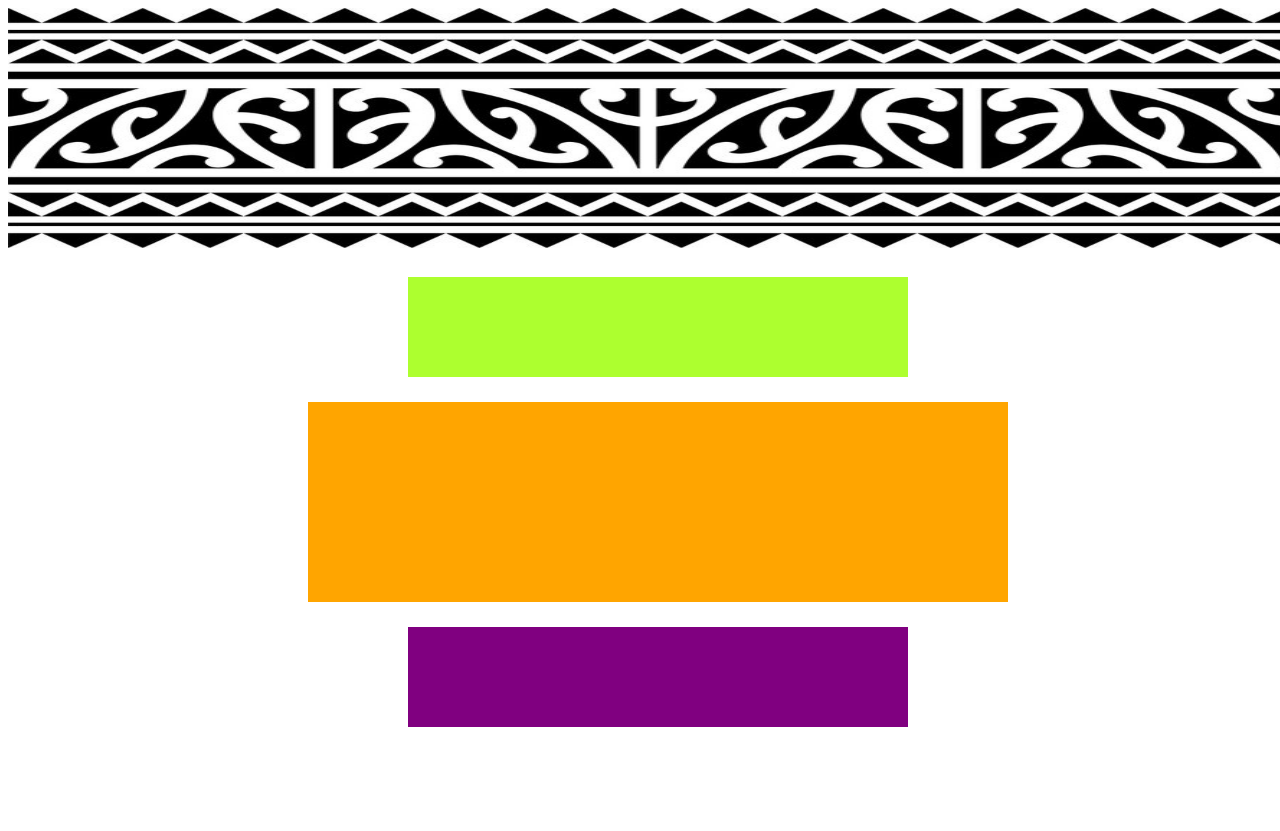
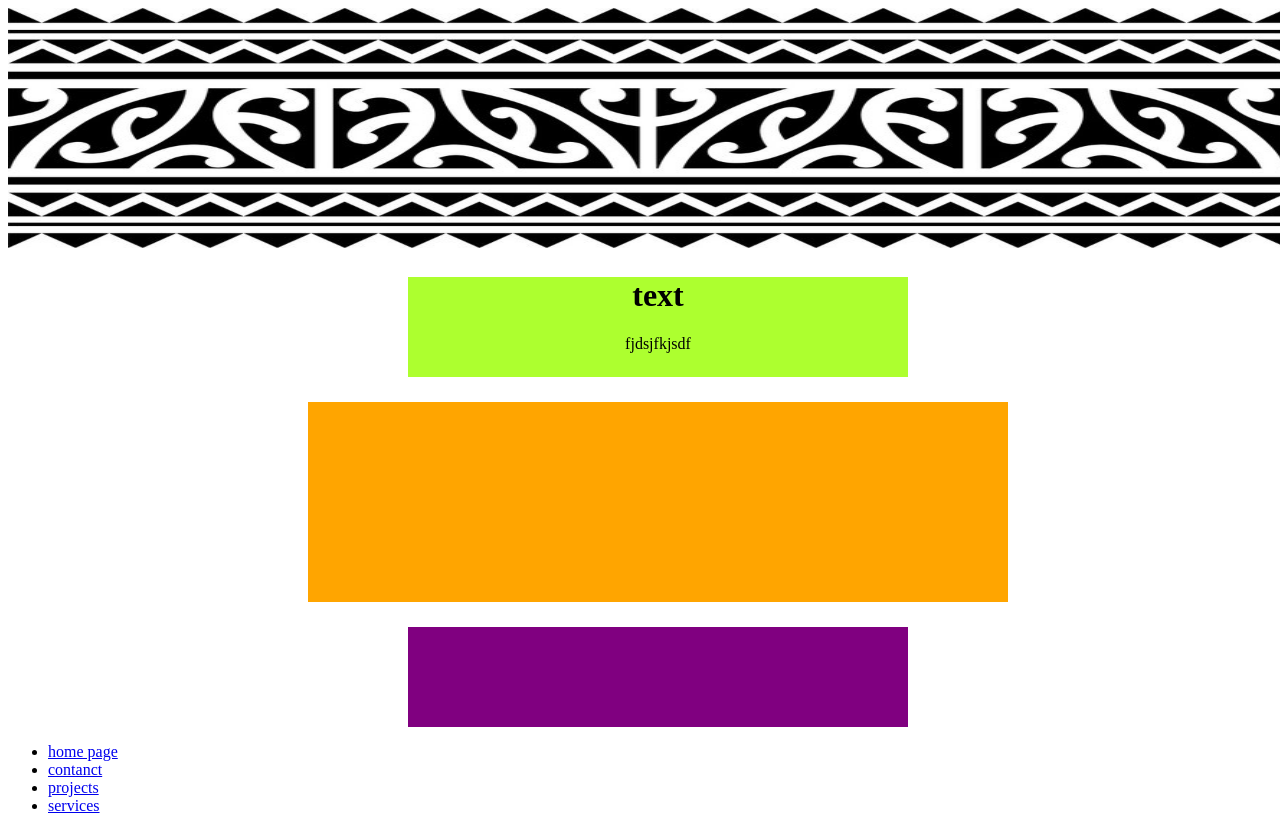
Before and after one commit to DITM-2022-Assignment/ditm-mg-assignment-sharav-22138, a plain HTML site: page index.html in a window 1280 px wide. Before the commit the page ends 800 px from the top, so only its background shows below. Drawn offline with Linux system fonts and the light colour scheme.

Commit message:
added pages

```diff
--- a/CSS/styles.css
+++ b/CSS/styles.css
@@ -10,6 +10,7 @@
   justify-content: center;
   margin-top: 25px;
   margin-left: 400px;
+  text-align: center;
 }
 
 .number {
@@ -29,3 +30,7 @@
   margin-top: 25px;
   margin-left: 400px;
 }
+
+h1 {
+  size: 100px;
+}
--- a/index.html
+++ b/index.html
@@ -22,7 +22,12 @@
 
 
 
-    <div class="quote"></div>
+    <div class="quote">
+      <h1>text</h1>
+      <p>fjdsjfkjsdf </p>
+
+
+    </div>
 
 
     <div class="number"></div>
@@ -31,5 +36,13 @@
 
 
   </div>
-  </body>
+
+
+
 </html>
+<ul>
+  <li><a href="/index.html">home page</a></li>
+  <li><a href="/pages/contact.html">contanct</a></li>
+  <li><a href="/pages/projects.html">projects</a></li>
+  <li><a href="/pages/services.html">services</a></li>
+</ul>
```
Also changed, not shown: pages/contact.html (added, +25 -0 lines), pages/projects.html (added, +25 -0 lines), pages/services.html (added, +25 -0 lines).
